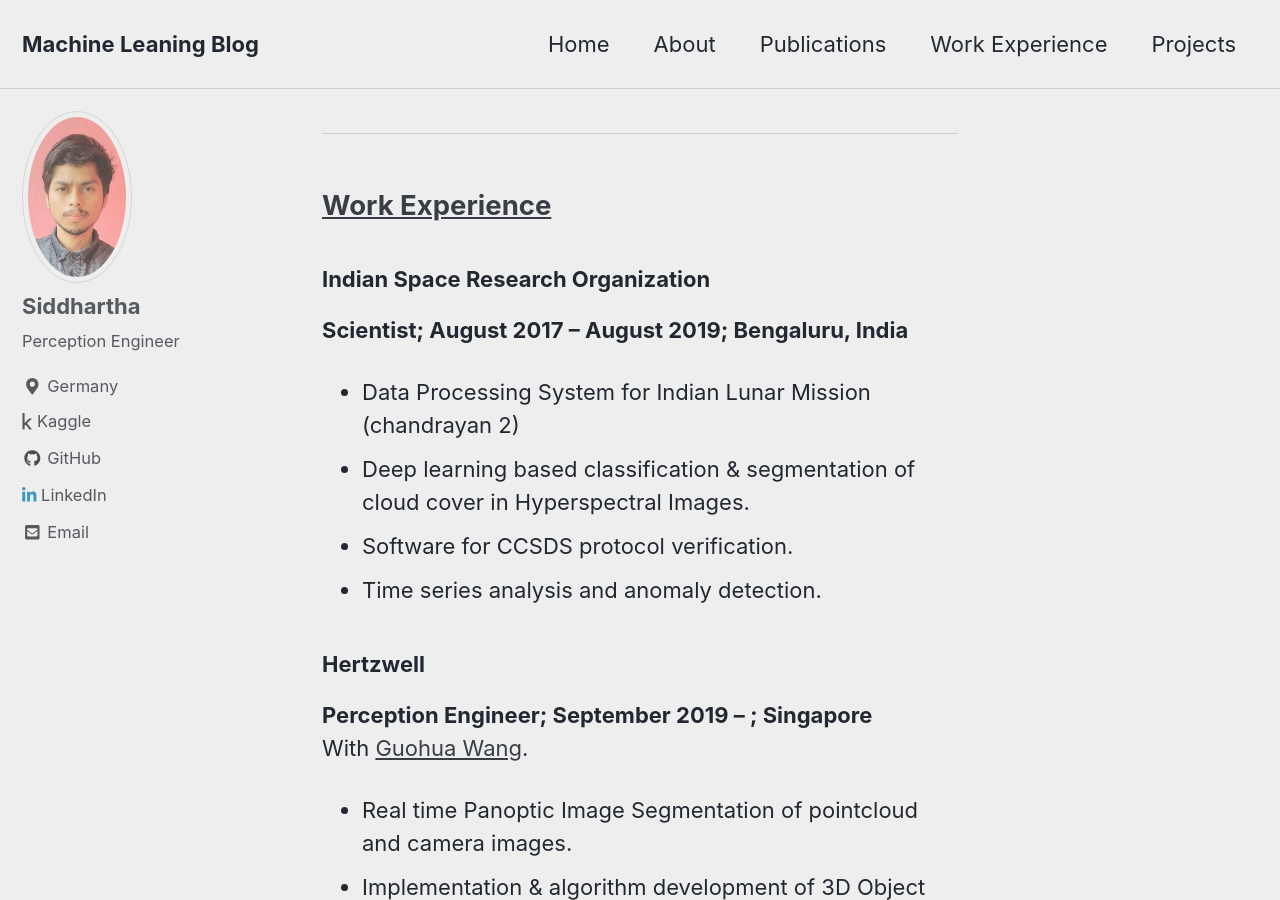
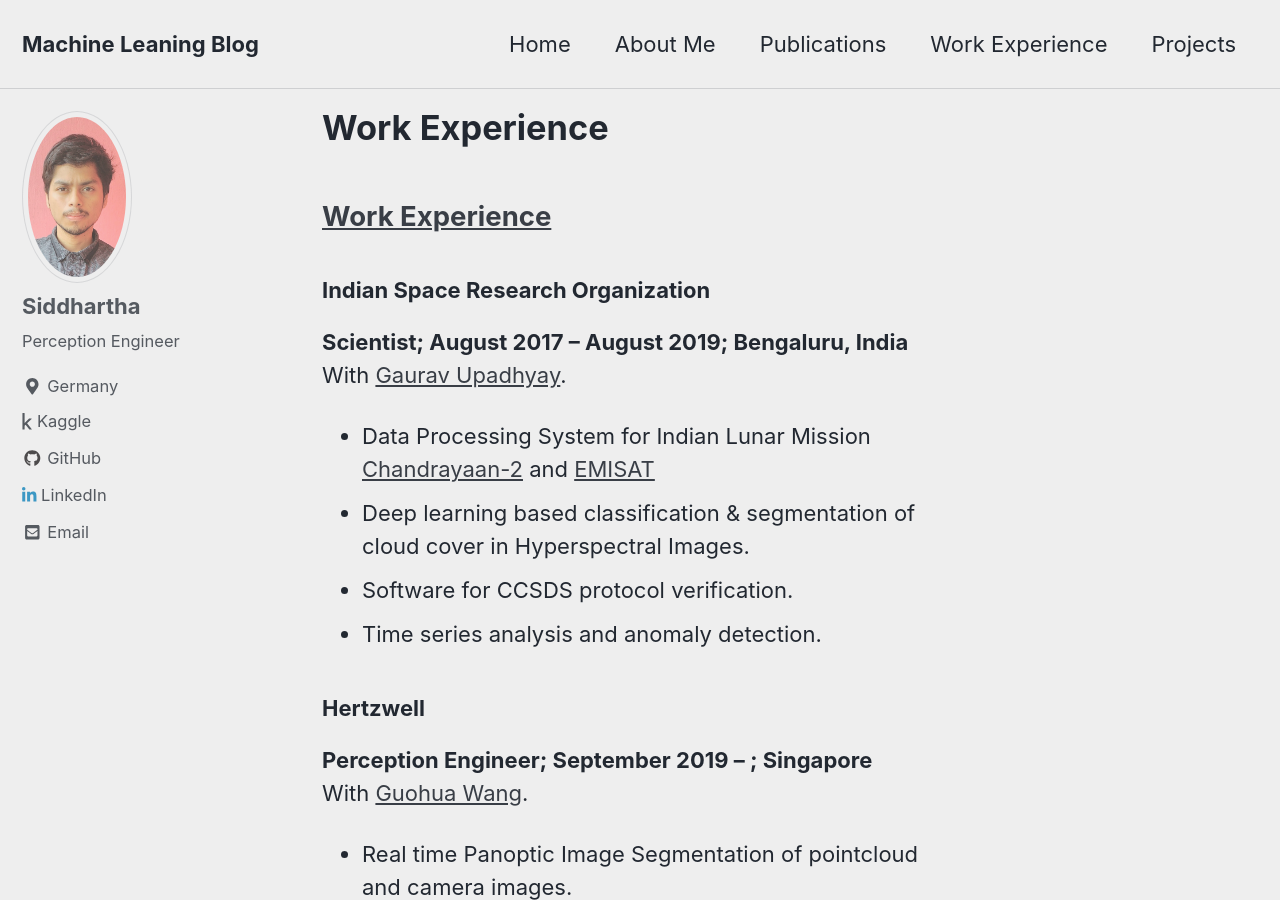
Before and after one commit to sidml/sidml.github.io, a Jekyll site: the page built from _pages/work.md, in a window 1280 px wide and 900 px high. Built offline with Jekyll 4.4.1, drawn with Linux system fonts in a browser that asks for light colours; cached includes are drawn as plain includes; nearby versions of some CDN libraries; our own code applies the rules of GitHub Pages for plain Markdown files.

```diff
--- a/_data/navigation.yml
+++ b/_data/navigation.yml
@@ -2,7 +2,7 @@
 main:
   - title: "Home"
     url: /
-  - title: "About"
+  - title: "About Me"
     url: /about/
   - title: "Publications"
     url: /publications/
--- a/_pages/about.md
+++ b/_pages/about.md
@@ -1,9 +1,11 @@
 ---
-title: "About"
+# title: "About"
 permalink: /about/
 # header:
 #     image: "/assets/images/bio-photo.jpg"
 ---
+
+## About Me
 I am an experienced Machine Learning Engineer with a demonstrated history of working in autonomous driving and space industry.\\
 After finishing my undergraduate study in 2017, I started my professional career as a Scientist in Indian Space Research Organization (ISRO). As part of the Payload Data Management Group, I was involved in the development of payload data processing system for Indian Lunar Mission (chandrayaan-2). I was also involved in the development of deep learning solutions for hyperspectral images. ISRO had relied on traditional computer vision techniques for hyperspectral image classification and segmentation. Using UNET architecture for image segmentation, we were able to demonstrate the superior performance of deep learning algorithms on hyperspectral imaging datasets.\\
 For the last 3 years, I have been working at Hertzwell, a Singapore-based startup which is developing high resolution radar imaging solutions for autonomous vehicles. During my time at Hertzwell, I have worked on the design & implementation of state of the art algorithms for pointcloud processing.
--- a/_pages/work.md
+++ b/_pages/work.md
@@ -4,19 +4,19 @@ layout: archive
 author_profile: true
 permalink: /work/
 ---
-***
 ## [Work Experience](#work-experience)
 
 ### Indian Space Research Organization
 **Scientist; August 2017 – August 2019; Bengaluru, India** <br>
-- Data Processing System for Indian Lunar Mission (chandrayan 2)
+With [Gaurav Upadhyay](https://www.linkedin.com/in/gaurav-upadhyay-23625b1b/).
+- Data Processing System for Indian Lunar Mission [Chandrayaan-2](https://en.wikipedia.org/wiki/Chandrayaan-2) and [EMISAT](https://en.wikipedia.org/wiki/EMISAT)
 - Deep learning based classification & segmentation of cloud cover in Hyperspectral Images.
 - Software for CCSDS protocol verification.
 - Time series analysis and anomaly detection.
 
 ### Hertzwell
 **Perception Engineer; September 2019 – ; Singapore** <br>
-With [Guohua Wang](guohua.wang@hertzwell.com).
+With [Guohua Wang](https://scholar.google.com/citations?user=RZkOfT4AAAAJ&hl=en&oi=sra).
 - Real time Panoptic Image Segmentation of pointcloud and camera images.
 - Implementation & algorithm development of 3D Object detection algorithms.
 - Waveform optimization using Reinforcement learning.
```
